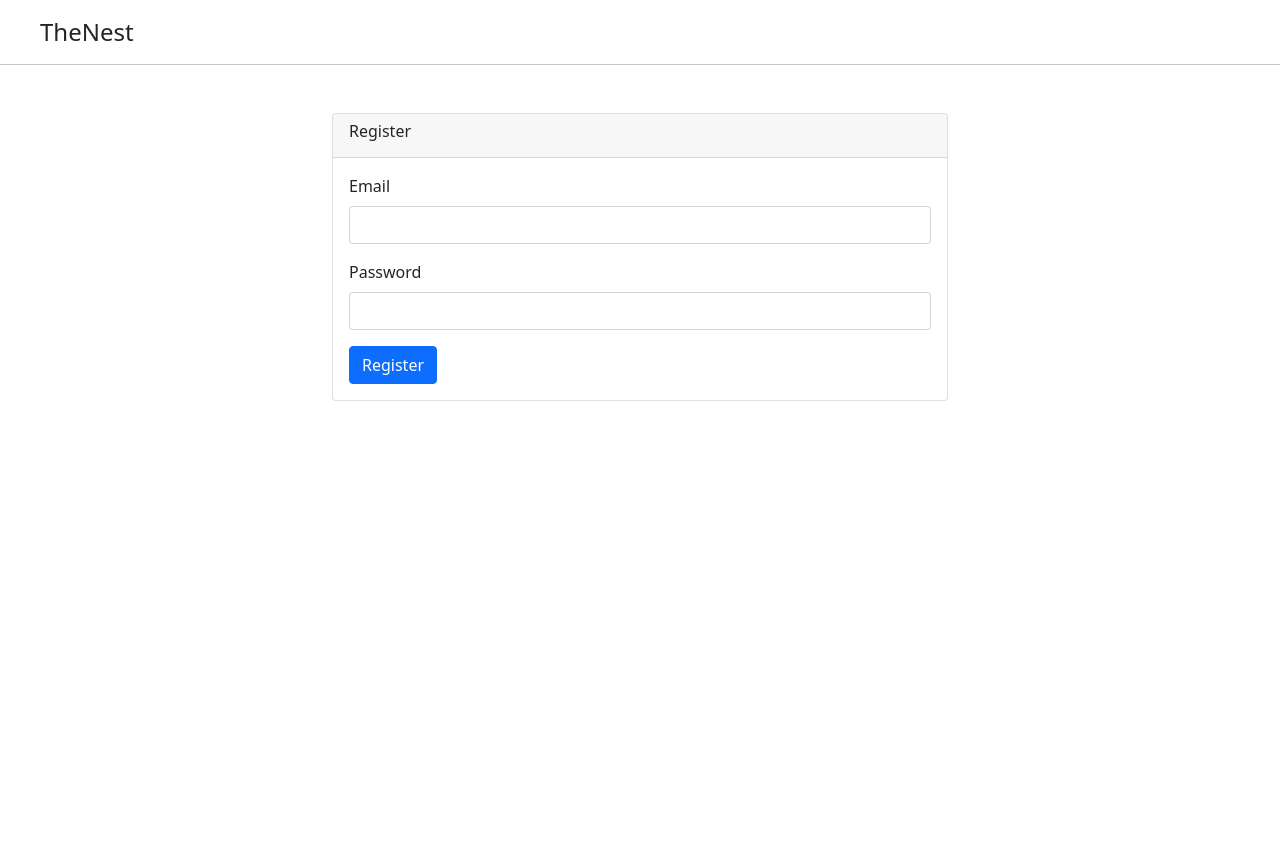
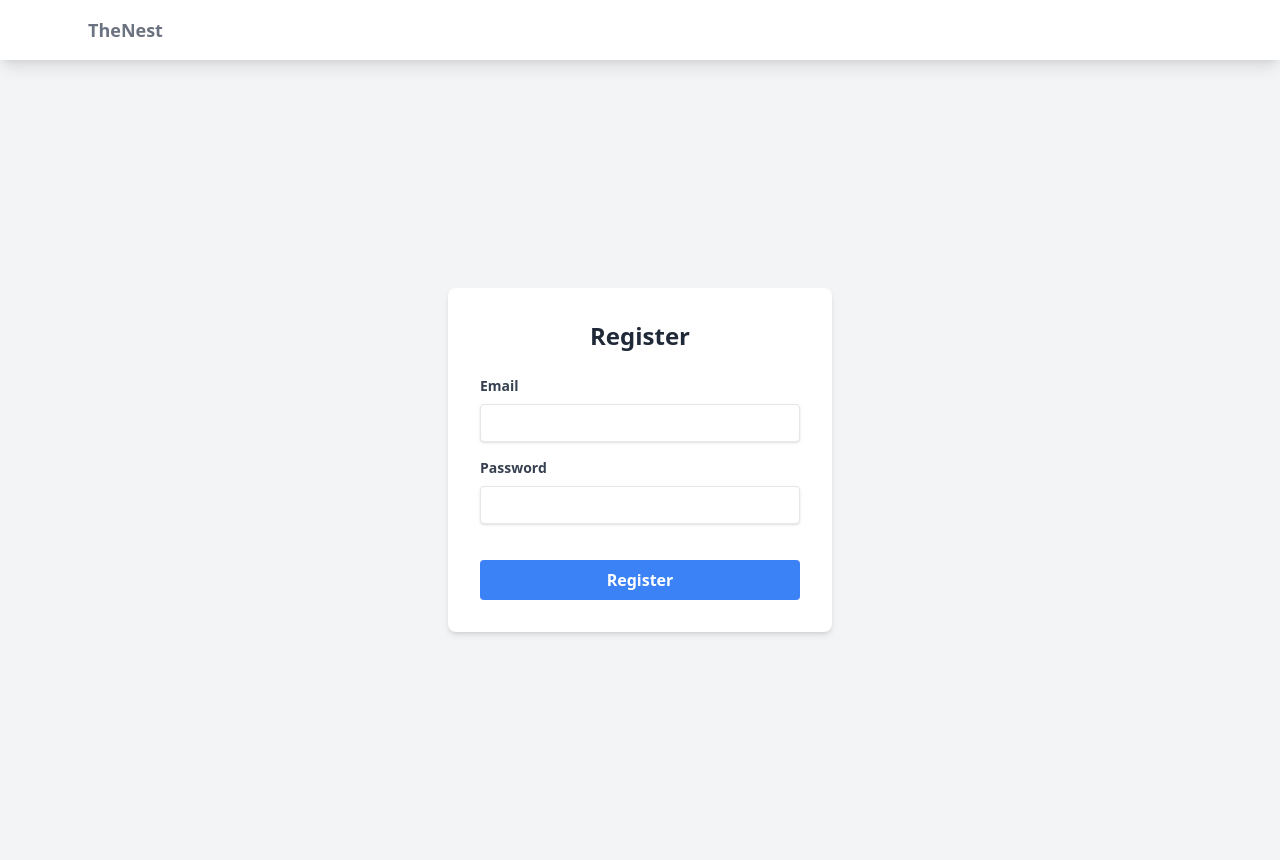
Before and after one commit to Neutrinno/TheNest, a FastAPI app: template src/templates/register.html in a window 1280 px wide. Before the commit the page ends 401 px from the top, so only its background shows below. Run offline with FastAPI, Linux system fonts and the light colour scheme; the template is opened without the code that fills it, so the values that code supplies are empty; parts of the project's set-up code (start-up, migrations or seed data) failed here and were passed over; some libraries are stand-ins or nearby versions.

Commit message:
Rewrite register html

```diff
--- a/src/templates/register.html
+++ b/src/templates/register.html
@@ -4,39 +4,44 @@
     <meta charset="UTF-8">
     <meta name="viewport" content="width=device-width, initial-scale=1.0">
     <script src="https://cdn.tailwindcss.com"></script>
-    <title>Sign In</title>
-
-    <link rel="stylesheet" href="https://cdnjs.cloudflare.com/ajax/libs/bootstrap/5.1.3/css/bootstrap.min.css">
+    <title>Sign In - TheNest</title>
 </head>
-<body>
-    <nav class="flex justify-between text-2xl my-3">
-        <ul class="flex ml-10">
-            <li>TheNest</li>
-        </ul>
-    </nav>
-    <hr>
-    <div class="container mt-5">
-        <div class="row justify-content-center">
-            <div class="col-md-6">
-                <div class="card">
-                    <div class="card-header">
-                        <h4 class="card-title">Register</h4>
-                    </div>
-                    <div class="card-body">
-                        <form action="" method="POST">
-                            <div class="mb-3">
-                                <label for="email" class="form-label">Email</label>
-                                <input type="email" class="form-control" id="email" name="email" required>
-                            </div>
-                            <div class="mb-3">
-                                <label for="password" class="form-label">Password</label>
-                                <input type="password" class="form-control" id="password" name="password" required>
-                            </div>
-                            <button type="submit" class="btn btn-primary">Register</button>
-                        </form>
+<body class="bg-gray-100">
+    <nav class="bg-white shadow-lg">
+        <div class="max-w-6xl mx-auto px-4">
+            <div class="flex justify-between">
+                <div class="flex space-x-7">
+                    <div>
+                        <a href="#" class="flex items-center py-4 px-2">
+                            <span class="font-semibold text-gray-500 text-lg">TheNest</span>
+                        </a>
                     </div>
                 </div>
             </div>
+        </div>
+    </nav>
+
+    <div class="min-h-screen flex items-center justify-center">
+        <div class="bg-white p-8 rounded-lg shadow-md w-96">
+            <h2 class="text-2xl font-bold mb-6 text-center text-gray-800">Register</h2>
+            <form action="" method="POST">
+                <div class="mb-4">
+                    <label for="email" class="block text-gray-700 text-sm font-bold mb-2">Email</label>
+                    <input type="email" id="email" name="email" required
+                           class="shadow appearance-none border rounded w-full py-2 px-3 text-gray-700 leading-tight focus:outline-none focus:shadow-outline">
+                </div>
+                <div class="mb-6">
+                    <label for="password" class="block text-gray-700 text-sm font-bold mb-2">Password</label>
+                    <input type="password" id="password" name="password" required
+                           class="shadow appearance-none border rounded w-full py-2 px-3 text-gray-700 mb-3 leading-tight focus:outline-none focus:shadow-outline">
+                </div>
+                <div class="flex items-center justify-between">
+                    <button type="submit"
+                            class="bg-blue-500 hover:bg-blue-700 text-white font-bold py-2 px-4 rounded focus:outline-none focus:shadow-outline w-full">
+                        Register
+                    </button>
+                </div>
+            </form>
         </div>
     </div>
 
@@ -45,10 +50,10 @@
         const urlParams = new URLSearchParams(window.location.search);
         const error = urlParams.get('x-error');
         if (error === 'Invalid credentials') {
-          console.log('Invalid credentials!');
-          alert('Invalid credentials! Redirecting to signin page');
+            console.log('Invalid credentials!');
+            alert('Invalid credentials! Redirecting to signin page');
         }
-      </script>
+    </script>
 
 </body>
 </html>
```
